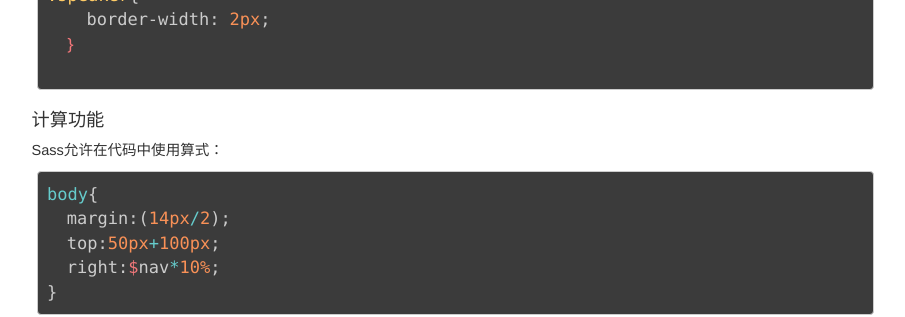
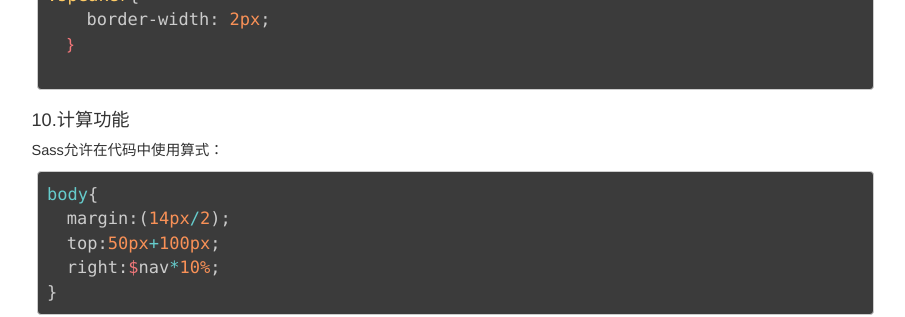
Before and after one commit to eurus/edocs-front-end, a Jekyll site: the page built from _posts/2016-05-05-sass-guide.md, in a window 1280 px wide and 900 px high, scrolled down 9137 px. Shown: the part 150-467 px from the top of the window, without its empty margins (331-1236 px from the left). Built offline with Jekyll 4.4.1, drawn with Linux system fonts in a browser that asks for light colours.

Commit message:
序列修改

````diff
--- a/_posts/2016-05-05-sass-guide.md
+++ b/_posts/2016-05-05-sass-guide.md
@@ -416,7 +416,7 @@ h1,.speaker{
 
 ```
 
-### 计算功能
+### 10.计算功能
 
 Sass允许在代码中使用算式：
 
````
